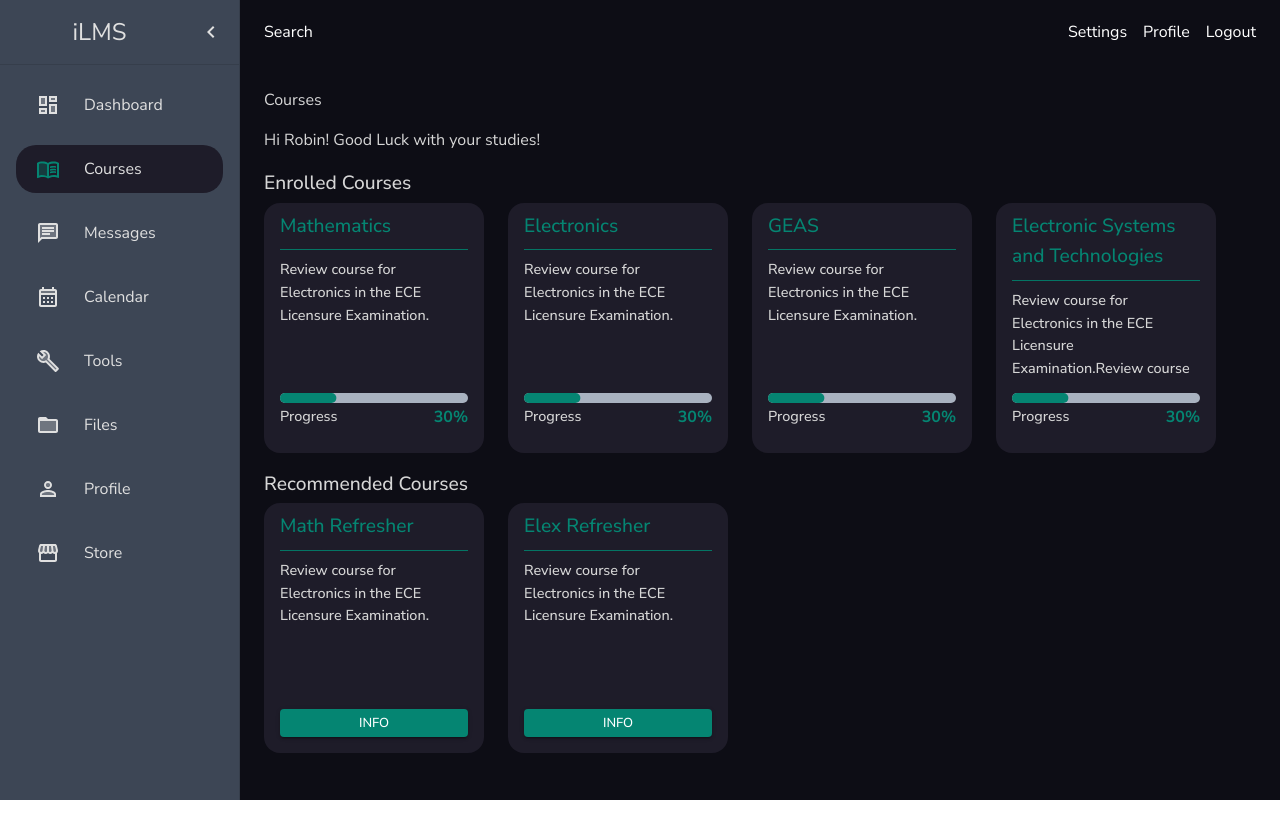
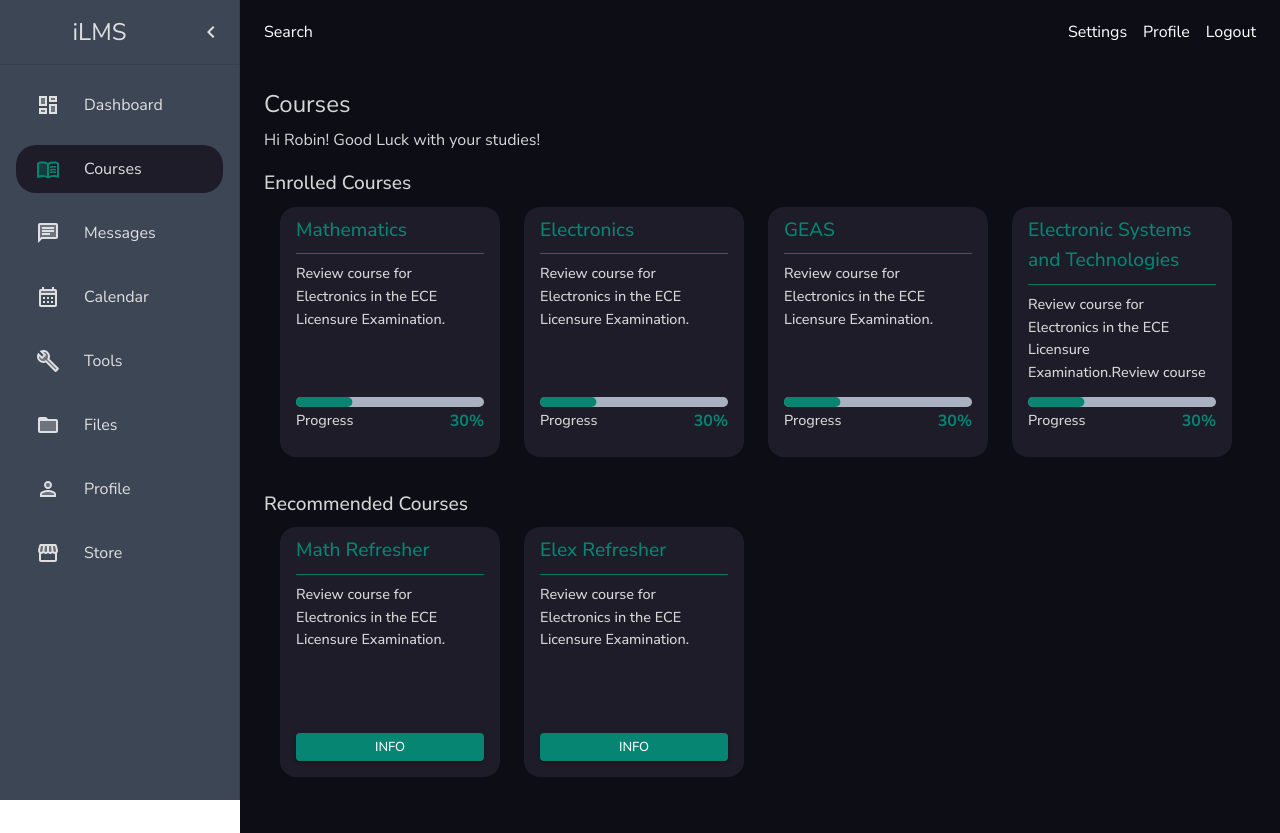
Before and after one commit to aramind/ilms, a React (Create React App) app: page /courses in a window 1280 px wide. Before the commit the page ends 800 px from the top, so only its background shows below. Built offline with nearby package versions, Linux system fonts and the light colour scheme; a web font is replaced by a local one.

Commit message:
feat: indenting the cards wrapped via cardwrapper

```diff
--- a/src/pages/courses/Main.jsx
+++ b/src/pages/courses/Main.jsx
@@ -7,9 +7,14 @@ import CardGroupWithTitle from "../../wrappers/CardGroupWithTitle";
 
 const Main = () => {
   return (
-    <Stack spacing={2}>
-      <WhiteTypography>Courses</WhiteTypography>
-      <WhiteTypography>Hi Robin! Good Luck with your studies!</WhiteTypography>
+    <Stack alignItems={{ xs: "center", md: "flex-start" }}>
+      <WhiteTypography variant="h5" mb={1}>
+        Courses
+      </WhiteTypography>
+      <WhiteTypography mb={2}>
+        Hi Robin! Good Luck with your studies!
+      </WhiteTypography>
+
       <CardGroupWithTitle title="Enrolled Courses">
         <CardGroupWrapper>
           <CourseCard
--- a/src/pages/dashboard/Main.jsx
+++ b/src/pages/dashboard/Main.jsx
@@ -1,5 +1,4 @@
-import { Box, Stack } from "@mui/material";
-import { grey } from "@mui/material/colors";
+import { Stack } from "@mui/material";
 import React from "react";
 import WhiteTypography from "../../components/WhiteTypography";
 import CourseCard from "../../components/card/CourseCard";
--- a/src/wrappers/CardGroupWithTitle.jsx
+++ b/src/wrappers/CardGroupWithTitle.jsx
@@ -4,10 +4,11 @@ import WhiteTypography from "../components/WhiteTypography";
 
 const CardGroupWithTitle = ({ title, children }) => {
   return (
-    <Stack alignItems={{ xs: "center", md: "flex-start" }}>
-      <WhiteTypography variant="h6" sx={{ mb: { xs: 1, md: 0.5 } }}>
+    <Stack alignItems={{ xs: "center", md: "flex-start" }} width="100%" mb={4}>
+      <WhiteTypography variant="h6" sx={{ mb: 1 }}>
         {title}
       </WhiteTypography>
+
       {children}
     </Stack>
   );
--- a/src/wrappers/CardGroupWrapper.jsx
+++ b/src/wrappers/CardGroupWrapper.jsx
@@ -8,6 +8,7 @@ const CardGroupWrapper = ({ children }) => {
       justifyContent={{ xs: "center", md: "flex-start" }}
       // spacing={2}
       gap={{ xs: 3, md: 3 }}
+      ml={{ xs: 0, md: 2 }}
       width="100%"
       flexWrap="wrap"
     >
```
